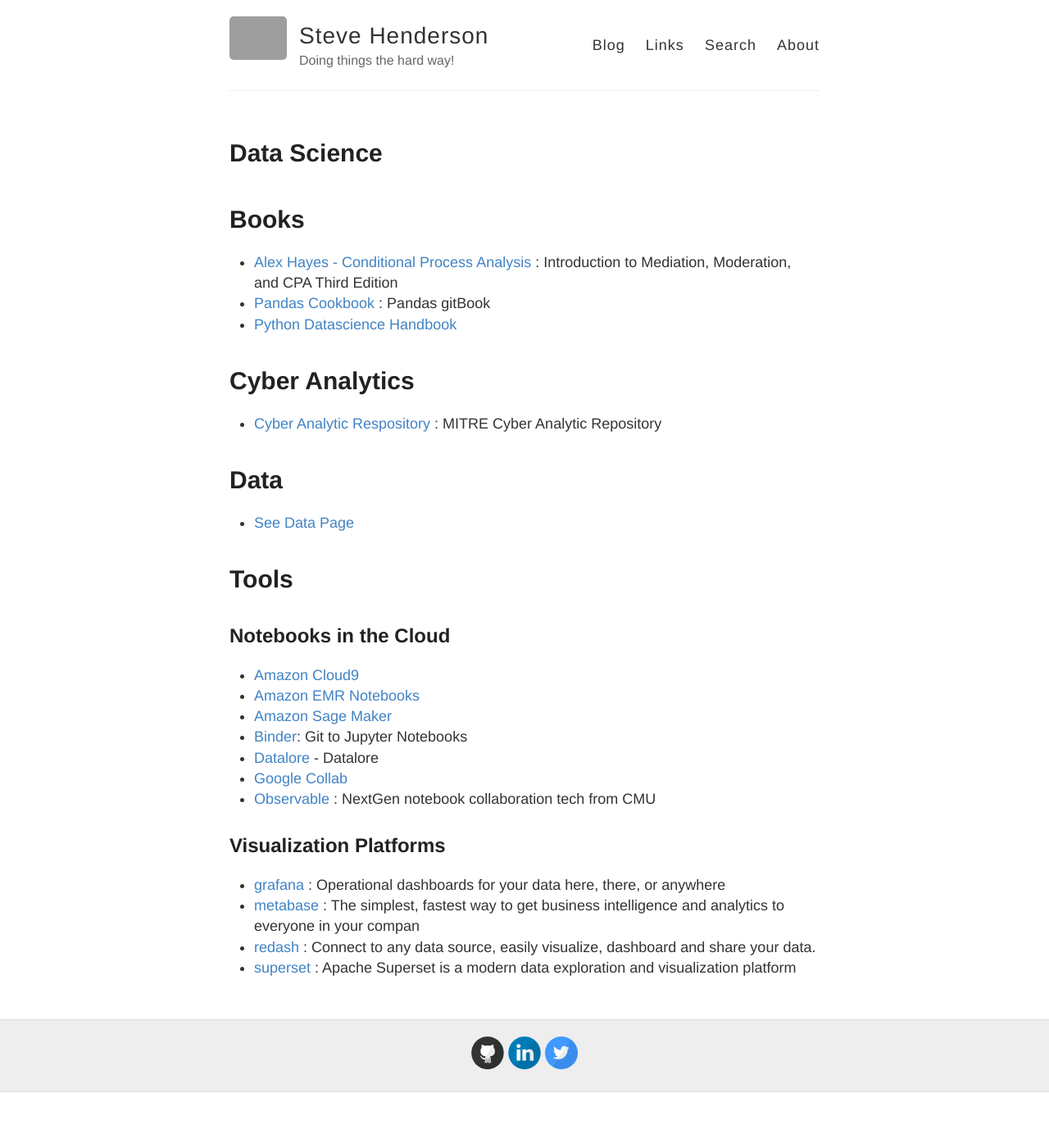
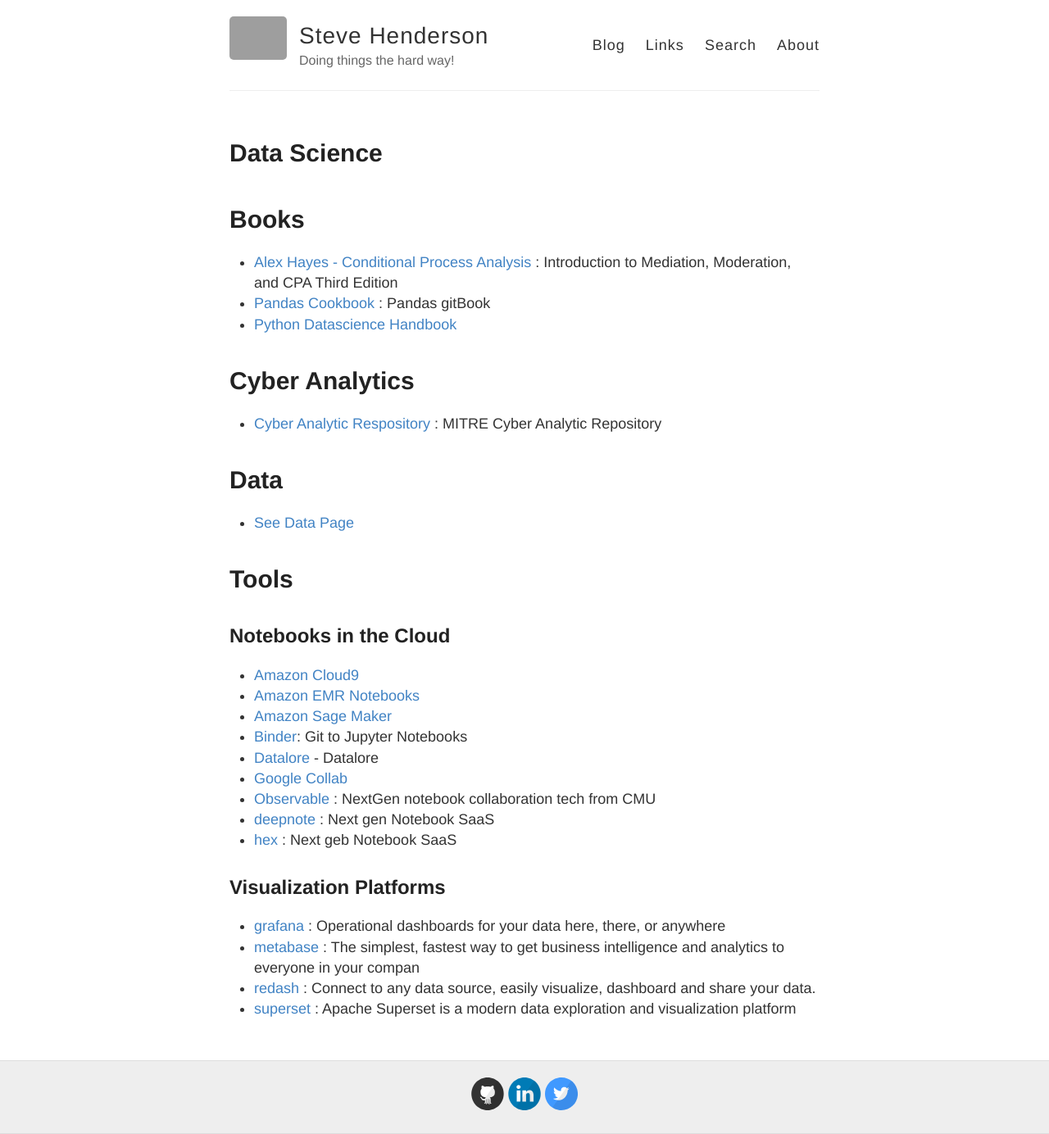
Before and after one commit to stevehenderson/stevehenderson.github.io, a Jekyll site: the page built from datascience.md, in a window 1280 px wide. Shown: the whole page at 82% size. Built offline with Jekyll 4.4.1, drawn with Linux system fonts in a browser that asks for light colours; before the commit the page ends 1333 px from its top, so only the background shows below that; grey boxes are pictures that could not be loaded.

Commit message:
Update datascience.md

```diff
--- a/datascience.md
+++ b/datascience.md
@@ -28,6 +28,8 @@
    * [Datalore](https://datalore.io/) - Datalore
    * [Google Collab](https://colab.research.google.com/?utm_source=scs-index)
    * [Observable](https://observablehq.com/) : NextGen notebook collaboration tech from CMU
+   * [deepnote](https://deepnote.com/home) : Next gen Notebook SaaS
+   * [hex](https://hex.tech/) : Next geb Notebook SaaS
 
 ## Visualization Platforms
 
```
